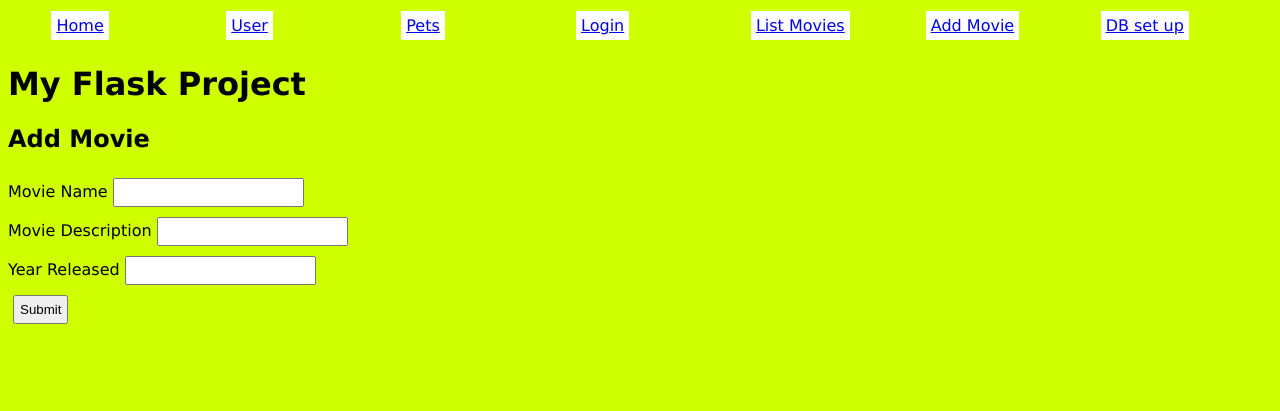
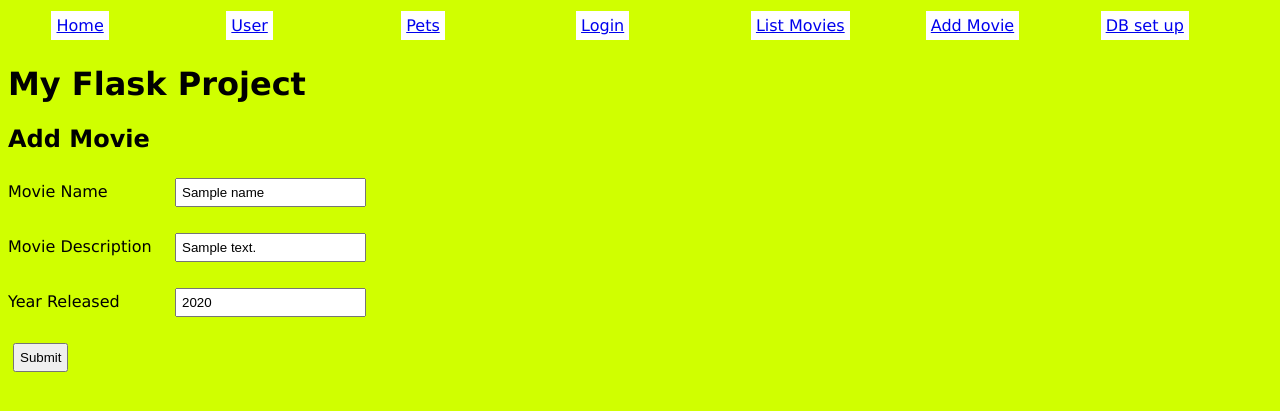
Before and after one commit to laura-james/FlaskFromScratch-SO-v2, a Flask app: template templates/addmovie.html in a window 1280 px wide. Shown: the top 411 px of the page. Run offline with Flask 2, Linux system fonts and the light colour scheme; the template is opened without the code that fills it: most values are stand-ins (such as "Sample title", 1, 10 or a date in 2020).

Commit message:
Added editable movie page

```diff
--- a/main.py
+++ b/main.py
@@ -34,13 +34,82 @@ def login():
     if request.form["username"] == "bob" and request.form["password"]=="cake":
       #return redirect(url_for("index"))
       return redirect('/') # This works in the main window not the preview one
-
-
     else:
       print("incorrect password")
       msg = "incorrect password"
   return render_template("login.html",msg = msg)
 
+@web_site.route('/runonce')
+def createDBandTable():
+  con = sqlite3.connect('movies.db')
+  sql = """
+  CREATE TABLE Movies(id INTEGER,
+  name TEXT,
+  description TEXT,
+  year INTEGER,
+  PRIMARY KEY(id AUTOINCREMENT))
+  """
+  cursor = con.cursor()
+  cursor.execute(sql)
+  con.commit()
+  return "database and table created"
+
+@web_site.route('/moviesadd',methods = ['GET', 'POST'])
+def moviesadd():
+  msg = ""
+  if request.method == 'POST':
+    name = request.form["name"]
+    desc = request.form["descr"]
+    year = request.form["year"]
+    con = sqlite3.connect('movies.db')
+    sql = "INSERT INTO Movies(name,description,year) VALUES(?,?,?)"
+    cursor = con.cursor()
+    cursor.execute(sql,(name,desc,year))
+    con.commit()
+    msg = name + " added to the Movies table"
+  return render_template("addmovie.html",msg = msg)
+
+
+@web_site.route('/movieslist')
+def listall():
+  con = sqlite3.connect('movies.db')
+  con.row_factory = sqlite3.Row
+  cursor = con.cursor()
+  sql = 'SELECT * FROM movies'
+  cursor.execute(sql)
+  con.commit()
+  rows = cursor.fetchall()
+  return render_template("movielist.html",rows = rows)
+
+@web_site.route('/editmovie',methods = ['GET', 'POST'])
+def editmovie():
+  id = request.args.get('id')
+  msg  = "" #initialise this for later
+  if request.method == 'POST':
+    name = request.form["name"]
+    desc = request.form["descr"]
+    year = request.form["year"]
+    con = sqlite3.connect('movies.db')
+   # sql = "UPDATE Movies SET name='"+name+"',description='"+desc+"',year='"+year+"' WHERE id = "+id
+    sql = "UPDATE Movies SET name=?,description=?,year=? WHERE id = ?" #using parameters
+    cursor = con.cursor()
+    cursor.execute(sql,(name,desc,year,id))
+    con.commit()
+    msg = name + " was successfully edited"
+
+  con = sqlite3.connect('movies.db')
+  con.row_factory = sqlite3.Row
+  cursor = con.cursor()
+  #sql = 'DELETE FROM movies WHERE id = '+id
+  sql ="SELECT * FROM movies WHERE id="+id
+  cursor.execute(sql)
+  con.commit()
+  rows = cursor.fetchall()
+  print(rows)
+  for row in rows:
+  #return id + "has been deleted"
+    print(row)
+    return render_template("addmovie.html",name=row["name"],descr=row["description"],year=row["year"],msg=msg)
 
 #this is the last line!
 web_site.run(host='0.0.0.0', port=8080)
--- a/static/styles.css
+++ b/static/styles.css
@@ -21,3 +21,19 @@ input{
   padding:5px;
   margin:5px;
 }
+label{
+  width: 162px;
+  display: inline-flex;
+}
+table{
+  background-color:azure;
+  border-collapse: collapse;
+  width:100%;
+  border:2px solid #ff6600;
+}
+td{
+  padding:5px;
+}
+td:hover{
+  background-color: rgb(212, 247, 184);
+}
--- a/templates/addmovie.html
+++ b/templates/addmovie.html
@@ -2,10 +2,10 @@
 {% block content %}
     <h2>Add Movie</h2>
     <form method="POST">
-      <label>Movie Name<input name="name"></label><br>
-      <label>Movie Description<input name="descr"></label><br>
-      <label>Year Released<input name="year"></label><br>
-      <input type="submit" value="Submit">
+      <p><label for="name">Movie Name</label><input name="name" id="name" value="{{name}}"></p>
+      <p><label for="descr">Movie Description</label><input name="descr" value="{{descr}}"></p>
+      <p><label for="year">Year Released</label><input name="year" value="{{year}}"></p>
+      <p><input type="submit" value="Submit"></p>
     </form>
     <strong>{{msg}}</strong>
 {% endblock %}
--- a/templates/base.html
+++ b/templates/base.html
@@ -1,7 +1,8 @@
 <html>
   <head>
-    <title>My Flask Project</title>
+    <title>Mrs James' Example Flask Project</title>
     <link rel="stylesheet" href="/static/styles.css">
+
   </head>
   <body>
     <ul>
--- a/templates/index.html
+++ b/templates/index.html
@@ -1,4 +1,8 @@
 {% extends 'base.html' %}
 {% block content %}
     <p>This is my amazing home page!!</p>
+
+
+
+
 {% endblock %}
--- a/templates/movielist.html
+++ b/templates/movielist.html
@@ -1,12 +1,13 @@
 {% extends 'base.html' %}
 {% block content %}
   <h2>All Movies</h2>
-  <table border = 1>
+  <table border = "1">
     {%- for row in rows %}
     <tr>
       <td>{{row["name"]}}</td>
       <td>{{row["description"]}}</td>
       <td>{{row["year"]}}</td>
+      <td><a href ='/editmovie?id={{row["id"]}}'>EDIT</a></td>
     </tr>
     {%- endfor %}
   </table>
--- a/templates/pets.html
+++ b/templates/pets.html
@@ -1,5 +1,5 @@
 {% extends 'base.html' %}
 {% block content %}
     <p>My favourite pet is a {{something}}</p>
-    <img src="/static/cat.jpg" width="200">
+    <img src="/static/{{something}}.jpg" width="200">
 {% endblock %}
```
Also changed, not shown: movies.db.
